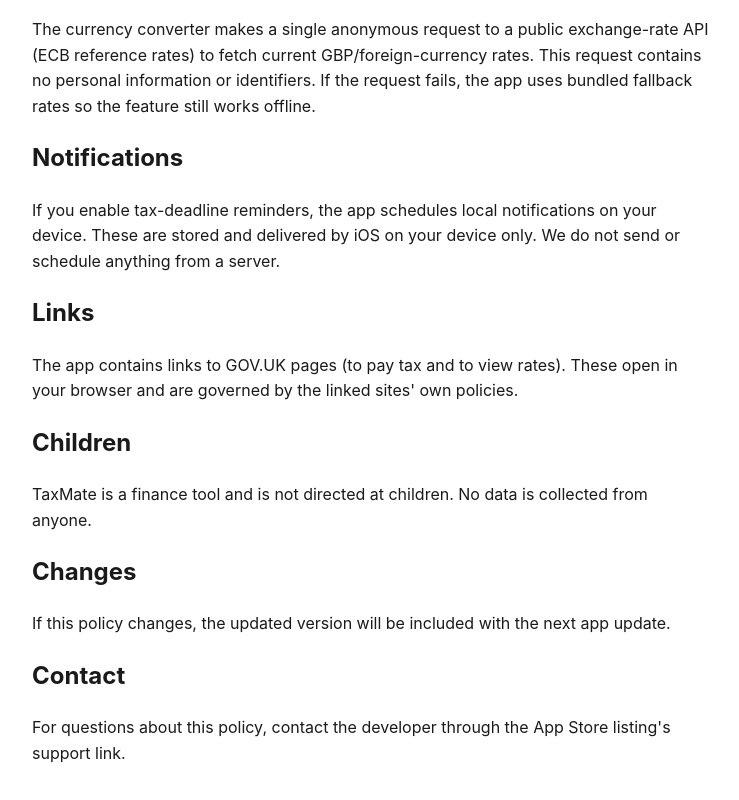
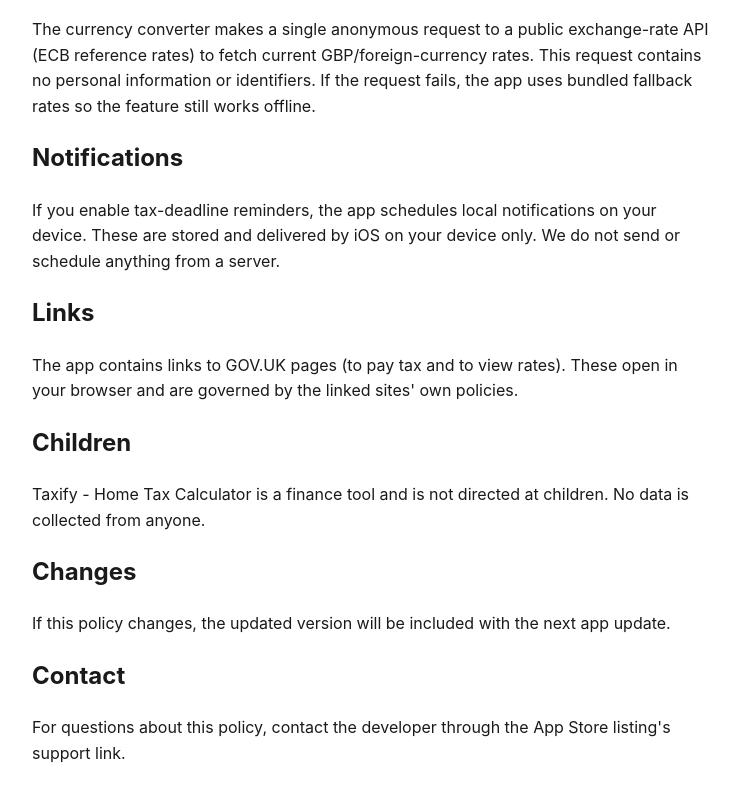
Before and after one commit to LukeApp123/taxify-mobile, a plain HTML site: page privacy.html in a window 1280 px wide. Shown: the part 875-1675 px from the top of the page, without its empty margins (268-1007 px from the left). Drawn offline with Linux system fonts and the light colour scheme.

Commit message:
Update privacy.html

```diff
--- a/privacy.html
+++ b/privacy.html
@@ -35,7 +35,7 @@
   <p>The app contains links to GOV.UK pages (to pay tax and to view rates). These open in your browser and are governed by the linked sites' own policies.</p>
 
   <h2>Children</h2>
-  <p>TaxMate is a finance tool and is not directed at children. No data is collected from anyone.</p>
+  <p>Taxify - Home Tax Calculator is a finance tool and is not directed at children. No data is collected from anyone.</p>
 
   <h2>Changes</h2>
   <p>If this policy changes, the updated version will be included with the next app update.</p>
```
